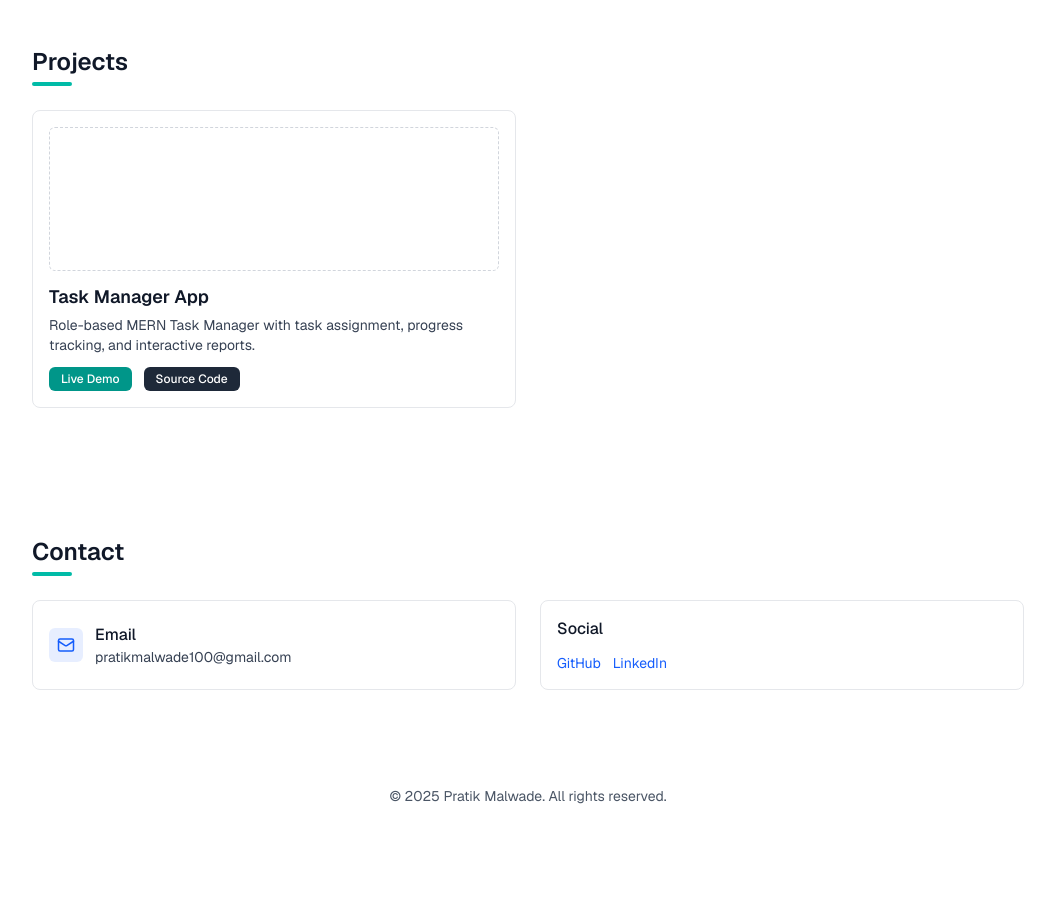
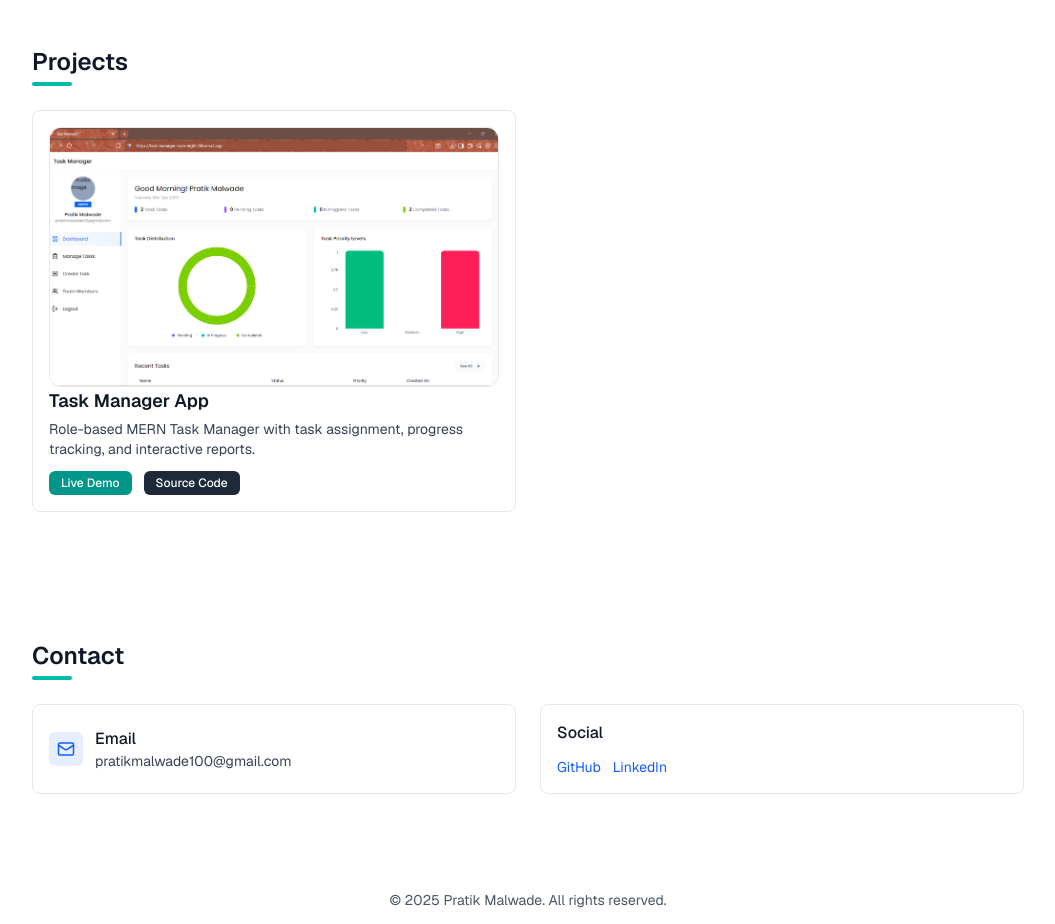
Before and after one commit to Pratik11571/Portfolio, a Next.js app: page / in a window 1280 px wide. Shown: the part 1320-2244 px from the top of the page, without its empty margins (112-1167 px from the left). Before the commit the page ends 2158 px from the top, so only its background shows below. Built offline with nearby package versions, Linux system fonts and the light colour scheme.

Commit message:
adding photo to projectc1

```diff
--- a/components/projects.tsx
+++ b/components/projects.tsx
@@ -1,22 +1,39 @@
+import Image from "next/image"
 type ProjectCardProps = {
   title: string
   description: string
+  live_link: string
+  source_code: string
+  image: string
 }
 
-function ProjectCard({ title, description }: ProjectCardProps) {
+
+function ProjectCard({ title, description, live_link, source_code, image }: ProjectCardProps) {
   return (
+
     <article className="flex flex-col rounded-lg border border-gray-200 p-4">
-      <div
-        className="mb-3 h-36 w-full rounded-md border border-dashed border-gray-300 bg-white"
-        aria-hidden
-      />
+      {/* Screenshot Preview */}
+      <a href={live_link} target="_blank" rel="noopener noreferrer">
+        <div className="flex justify-center md:justify-end">
+          <div className="relative h-65 w-full rounded-xl border border-gray-200 overflow-hidden">
+            <Image
+              src={image} // 👈 must be /task-manager-ss.png if in public/
+              alt={`${title} screenshot`}
+              fill
+              sizes="160px"
+              className="object-cover"
+              priority
+            />
+          </div>
+        </div>
+      </a>
+
       <h3 className="text-lg font-semibold text-gray-900">{title}</h3>
       <p className="mt-1 text-sm text-gray-700">{description}</p>
 
       <div className="mt-3 flex gap-3">
-        {/* Live Demo Link */}
         <a
-          href="https://task-manager-roan-eight-84.vercel.app/"
+          href={live_link}
           target="_blank"
           rel="noopener noreferrer"
           className="rounded-md bg-teal-600 px-3 py-1 text-xs font-medium text-white hover:bg-teal-700"
@@ -24,9 +41,8 @@ function ProjectCard({ title, description }: ProjectCardProps) {
           Live Demo
         </a>
 
-        {/* Source Code Link */}
         <a
-          href="https://github.com/Pratik11571/Task-Manager"
+          href={source_code}
           target="_blank"
           rel="noopener noreferrer"
           className="rounded-md bg-gray-800 px-3 py-1 text-xs font-medium text-white hover:bg-gray-900"
@@ -39,11 +55,15 @@ function ProjectCard({ title, description }: ProjectCardProps) {
   )
 }
 
+
 export function Projects() {
   const placeholders = [
     {
       title: "Task Manager App",
       description: "Role-based MERN Task Manager with task assignment, progress tracking, and interactive reports.",
+      source_code: "https://github.com/Pratik11571/Task-Manager",
+      live_link: "https://task-manager-roan-eight-84.vercel.app/",
+      image: "/task-manager.png",
     },
   ]
 
@@ -55,7 +75,7 @@ export function Projects() {
       </div>
       <div className="grid gap-6 sm:grid-cols-2">
         {placeholders.map((p) => (
-          <ProjectCard key={p.title} title={p.title} description={p.description} />
+          <ProjectCard key={p.title} title={p.title} description={p.description} source_code={p.source_code} live_link={p.live_link} image={p.image} />
         ))}
       </div>
     </section>
--- a/components/sections/projects.tsx
+++ b/components/sections/projects.tsx
@@ -1,22 +1,39 @@
+import Image from "next/image"
 type ProjectCardProps = {
   title: string
   description: string
+  live_link: string
+  source_code: string
+  image: string
 }
 
-function ProjectCard({ title, description }: ProjectCardProps) {
+
+function ProjectCard({ title, description, live_link, source_code, image }: ProjectCardProps) {
   return (
+
     <article className="flex flex-col rounded-lg border border-gray-200 p-4">
-      <div
-        className="mb-3 h-36 w-full rounded-md border border-dashed border-gray-300 bg-white"
-        aria-hidden
-      />
+      {/* Screenshot Preview */}
+      <a href={live_link} target="_blank" rel="noopener noreferrer">
+        <div className="flex justify-center md:justify-end">
+          <div className="relative h-65 w-full rounded-xl border border-gray-200 overflow-hidden">
+            <Image
+              src={image} // 👈 must be /task-manager-ss.png if in public/
+              alt={`${title} screenshot`}
+              fill
+              sizes="160px"
+              className="object-cover"
+              priority
+            />
+          </div>
+        </div>
+      </a>
+
       <h3 className="text-lg font-semibold text-gray-900">{title}</h3>
       <p className="mt-1 text-sm text-gray-700">{description}</p>
 
       <div className="mt-3 flex gap-3">
-        {/* Live Demo Link */}
         <a
-          href="https://task-manager-roan-eight-84.vercel.app/"
+          href={live_link}
           target="_blank"
           rel="noopener noreferrer"
           className="rounded-md bg-teal-600 px-3 py-1 text-xs font-medium text-white hover:bg-teal-700"
@@ -24,9 +41,8 @@ function ProjectCard({ title, description }: ProjectCardProps) {
           Live Demo
         </a>
 
-        {/* Source Code Link */}
         <a
-          href="https://github.com/Pratik11571/Task-Manager"
+          href={source_code}
           target="_blank"
           rel="noopener noreferrer"
           className="rounded-md bg-gray-800 px-3 py-1 text-xs font-medium text-white hover:bg-gray-900"
@@ -35,14 +51,19 @@ function ProjectCard({ title, description }: ProjectCardProps) {
         </a>
       </div>
     </article>
+
   )
 }
+
 
 export function Projects() {
   const placeholders = [
     {
       title: "Task Manager App",
       description: "Role-based MERN Task Manager with task assignment, progress tracking, and interactive reports.",
+      source_code: "https://github.com/Pratik11571/Task-Manager",
+      live_link: "https://task-manager-roan-eight-84.vercel.app/",
+      image: "/task-manager.png",
     },
   ]
 
@@ -54,7 +75,7 @@ export function Projects() {
       </div>
       <div className="grid gap-6 sm:grid-cols-2">
         {placeholders.map((p) => (
-          <ProjectCard key={p.title} title={p.title} description={p.description} />
+          <ProjectCard key={p.title} title={p.title} description={p.description} source_code={p.source_code} live_link={p.live_link} image={p.image} />
         ))}
       </div>
     </section>
```
Also changed, not shown: public/task-manager.png (added).
